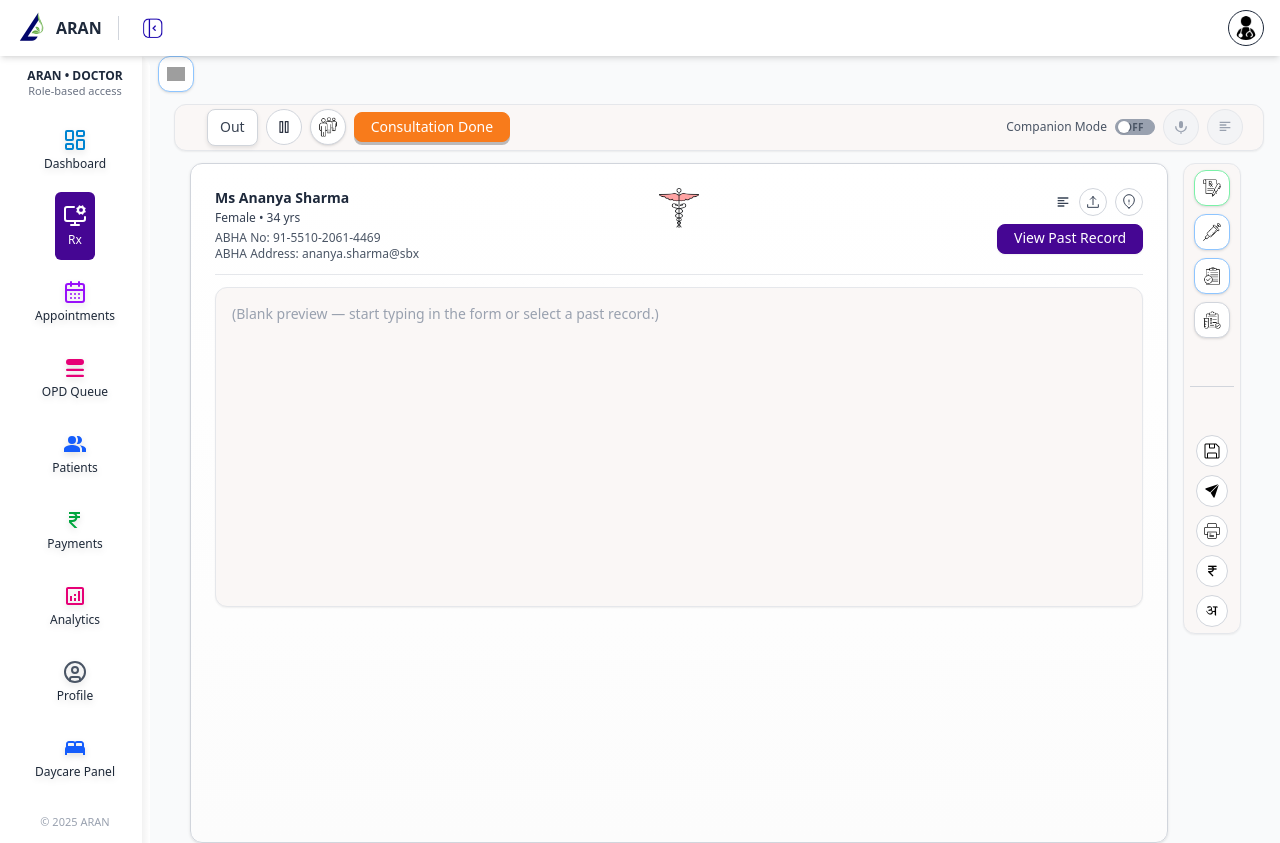
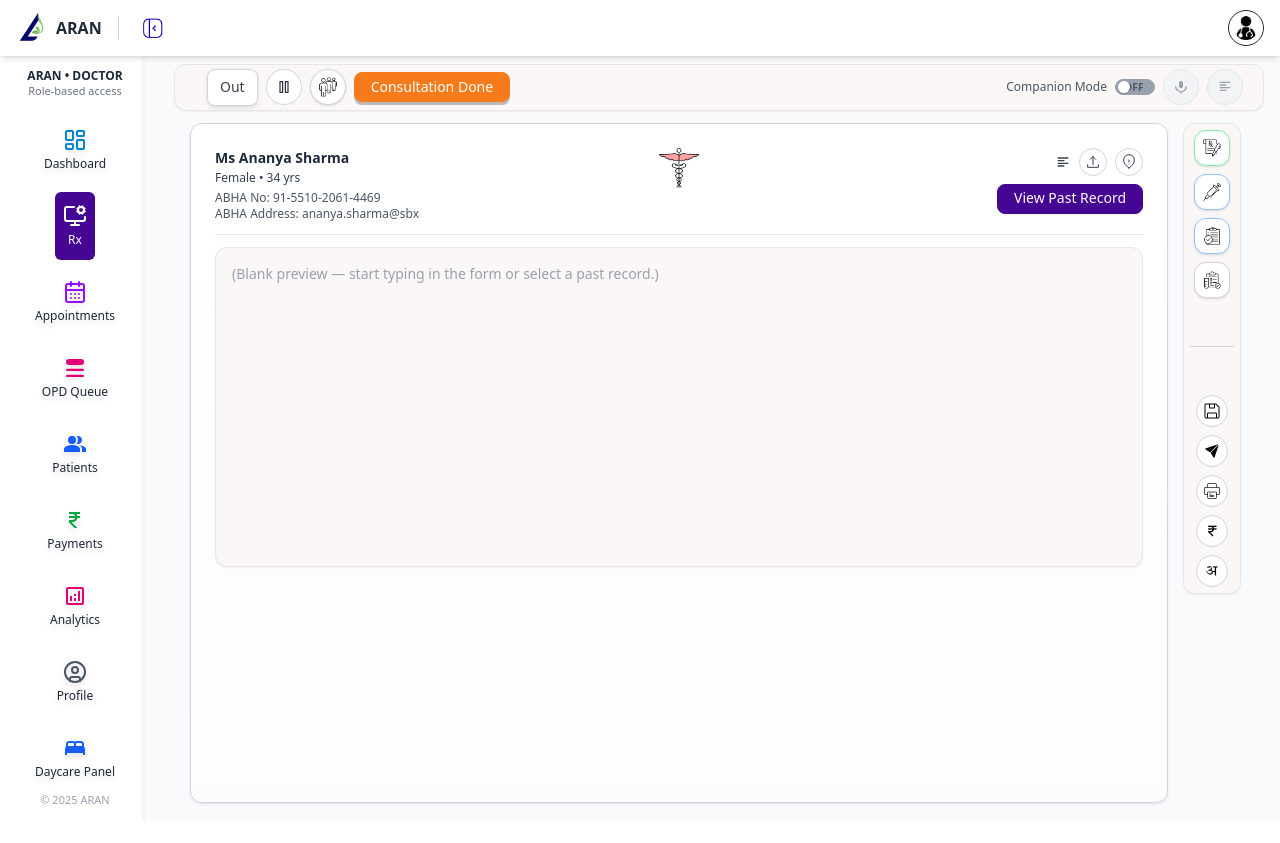
Before and after one commit to kaushikee-compune/ARAN-UI-UX, a Next.js app: page /doctor/console in a window 1280 px wide. After the commit the page ends 820 px from the top, so only its background shows below. Built offline with nearby package versions, Linux system fonts and the light colour scheme; grey boxes are pictures that could not be loaded; what @tailwindcss/postcss would draw is missing.

Commit message:
Build error fix Ver 1

```diff
--- a/app/(app)/doctor/console/page.tsx
+++ b/app/(app)/doctor/console/page.tsx
@@ -464,7 +464,7 @@ export default function DoctorConsolePage() {
   return (
 
     <div className="space-y-3">
-      <RoundPill img="/icons/plus.svg" label="Add" variant="blue" />
+
       {/* ------------------------------- Header Panel ------------------------------- */}
       <div className="ui-card px-5 py-1 mt-2 mx-4">
         <div className="flex items-center gap-2">
```
